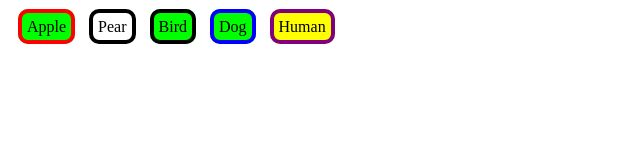
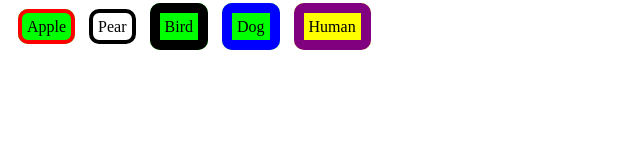
Before and after one commit to dezsit/github-dezsit.github.io, a plain HTML site: page index.html in a window 1280 px wide. Shown: the whole page, without its empty margins (0-640 px from the left). Drawn offline with Linux system fonts and the light colour scheme.

Commit message:
bigger border

```diff
--- a/style.css
+++ b/style.css
@@ -3,7 +3,7 @@ div {
   margin-right: 10px;
   padding: 5px;
   border-radius: 10px;
-  border: 4px solid black;
+  border: 10px solid black;
   background: lime;
 }
 
```
